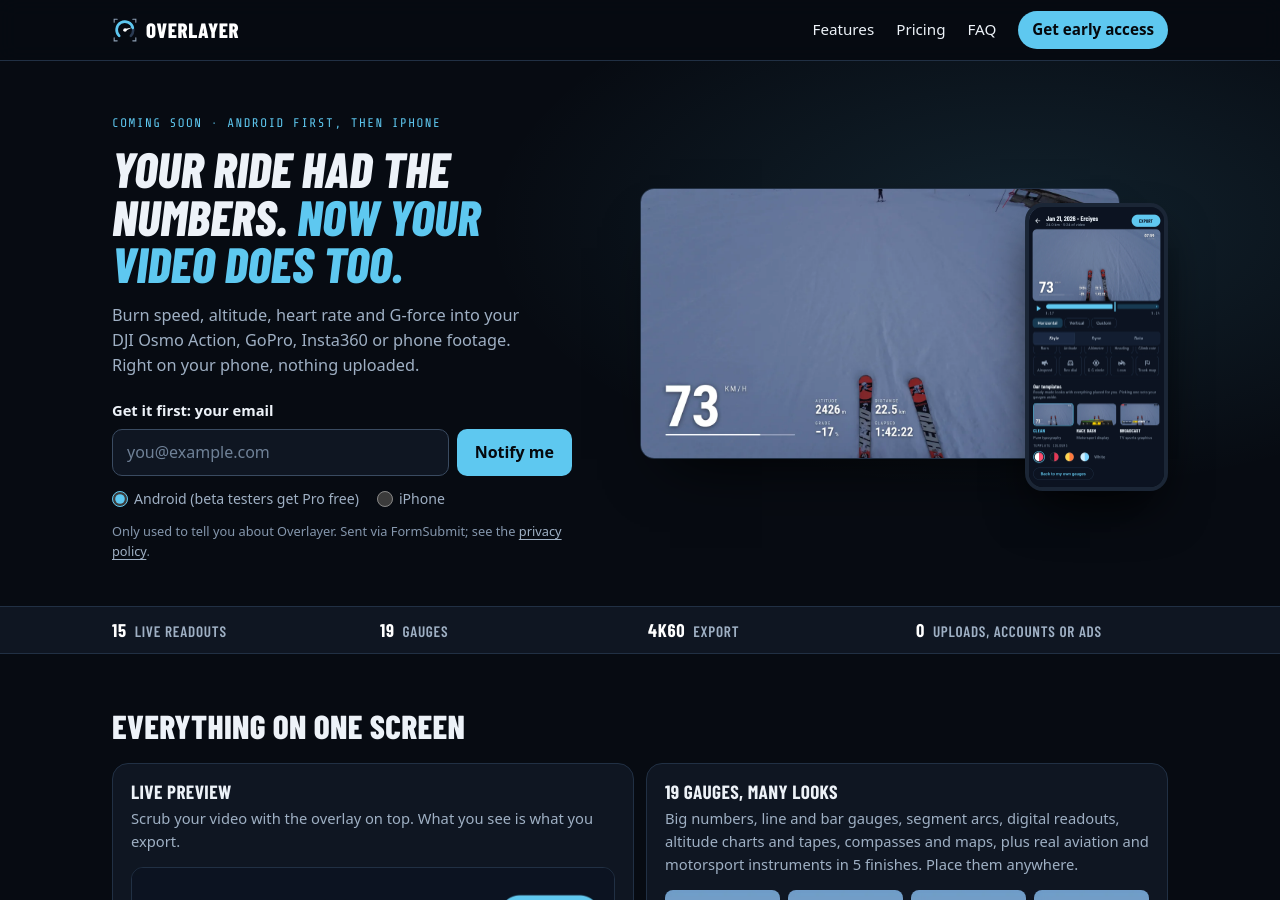
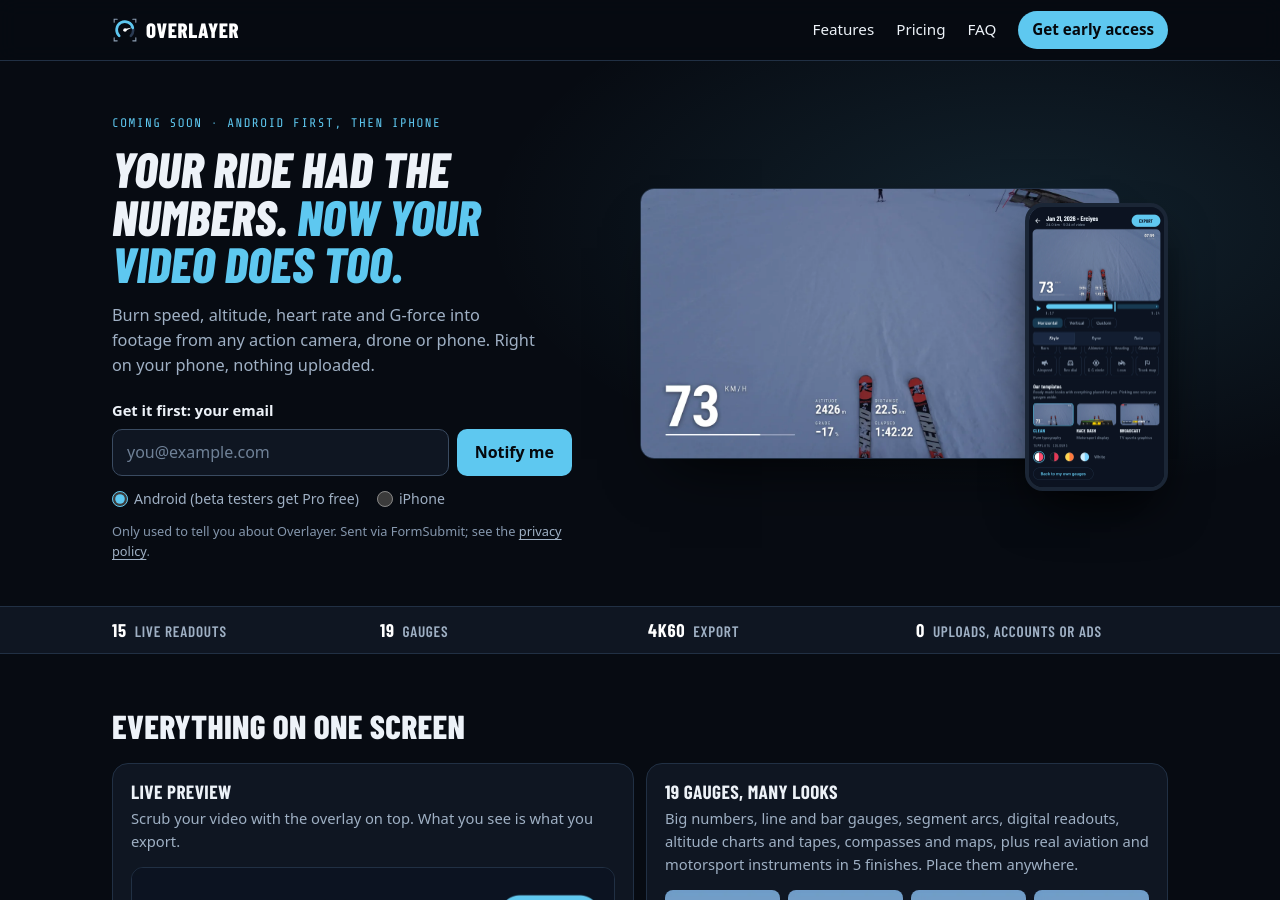
Before and after one commit to brkyk1903/overlayer-site, a Jekyll site: the page index.html, which Jekyll copies as it is, in a window 1280 px wide and 900 px high. Built offline with Jekyll 4.4.1, drawn with Linux system fonts in a browser that asks for light colours.

Commit message:
Publish site from overlayer@c21a23d

```diff
--- a/index.html
+++ b/index.html
@@ -4,7 +4,7 @@
 <meta charset="utf-8">
 <meta name="viewport" content="width=device-width, initial-scale=1, viewport-fit=cover">
 <title>Overlayer: GPS data overlays for action-camera and drone videos</title>
-<meta name="description" content="Burn speed, altitude, heart rate and G-force into your DJI Osmo Action, Insta360, GoPro, drone or phone videos. Works offline. Coming soon to Android and iPhone.">
+<meta name="description" content="Burn speed, altitude, heart rate and G-force into your action-camera, drone or phone videos. Works offline. Coming soon to Android and iPhone.">
 <meta name="theme-color" content="#070b12">
 <meta http-equiv="Content-Security-Policy" content="default-src 'self'; img-src 'self' data:; style-src 'self' 'unsafe-inline'; connect-src https://formsubmit.co; form-action https://formsubmit.co; base-uri 'self'; object-src 'none'">
 <meta name="referrer" content="strict-origin-when-cross-origin">
@@ -49,7 +49,7 @@
       <div class="hero-copy">
         <p class="tag">Coming soon · Android first, then iPhone</p>
         <h1>Your ride had the numbers. <span>Now your video does too.</span></h1>
-        <p class="sub">Burn speed, altitude, heart rate and G-force into your DJI Osmo Action, GoPro, Insta360 or phone footage. Right on your phone, nothing uploaded.</p>
+        <p class="sub">Burn speed, altitude, heart rate and G-force into footage from any action camera, drone or phone. Right on your phone, nothing uploaded.</p>
         <form class="signup-inline" id="signup" action="https://formsubmit.co/coverski1903@gmail.com" method="post" novalidate>
           <label for="su-email">Get it first: your email</label>
           <div class="row">
```
